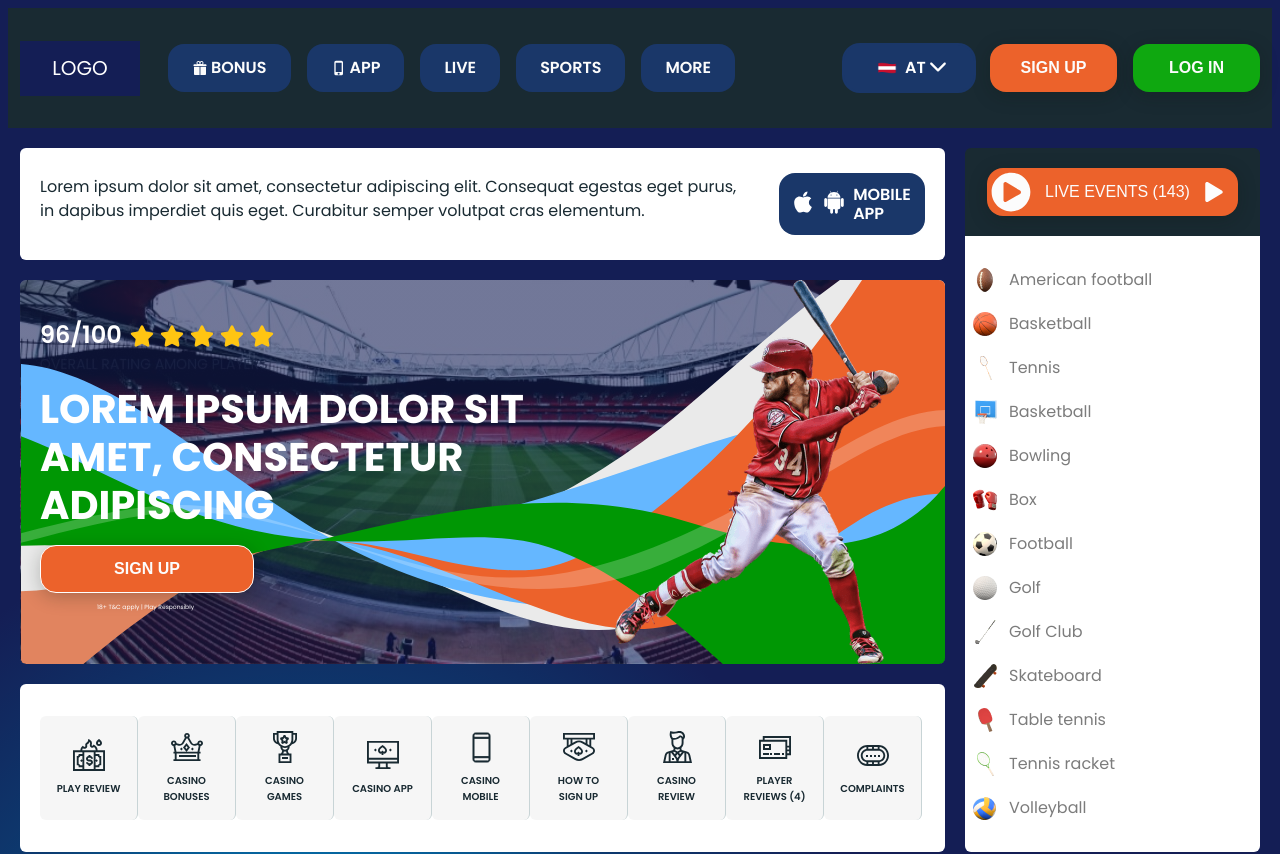
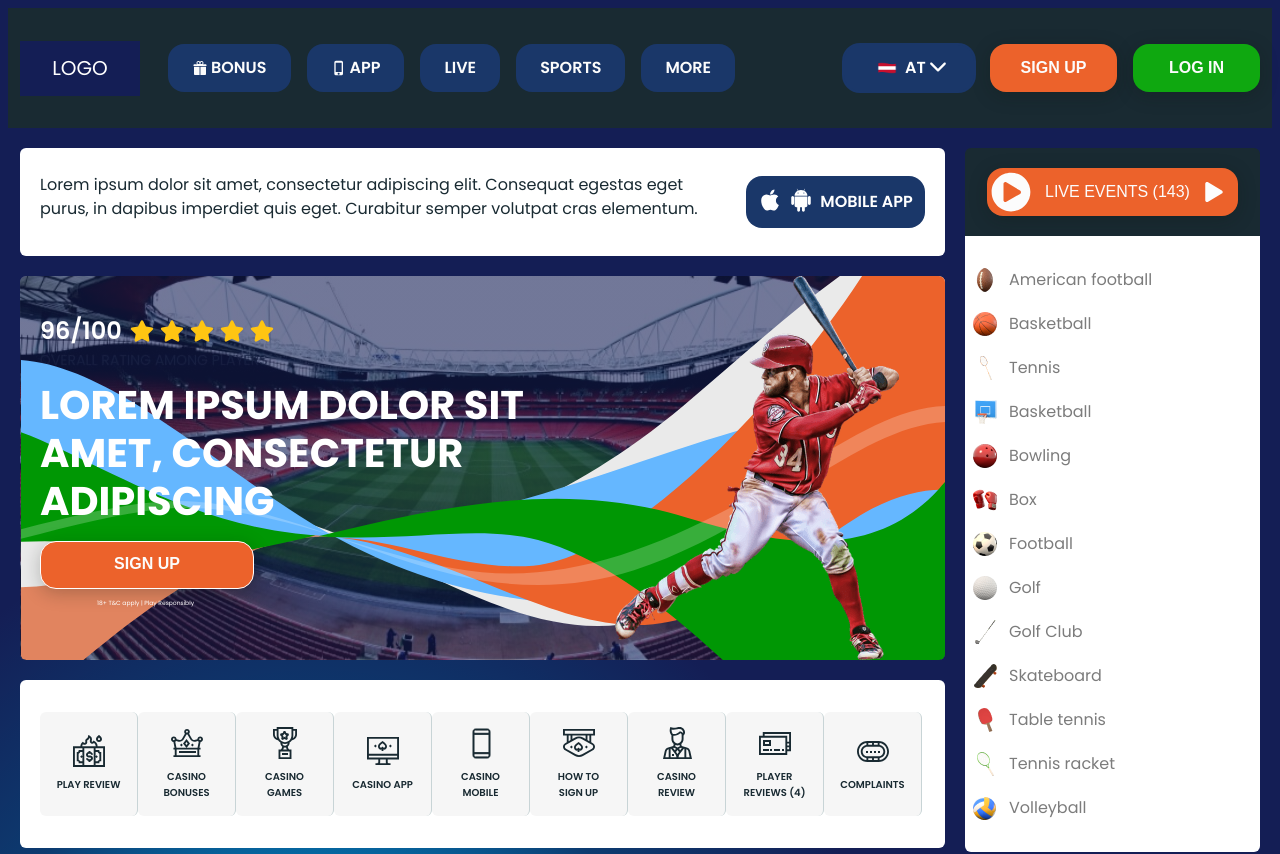
Before and after one commit to NatalySheludko/betting-platform, a React (Vite) app: page / in a window 1280 px wide. Shown: the top 854 px of the page. Built offline with nearby package versions, Linux system fonts and the light colour scheme; a web font is replaced by a local one.

Commit message:
add width

```diff
--- a/src/components/Header/Header.module.css
+++ b/src/components/Header/Header.module.css
@@ -3,6 +3,8 @@
 }
 
 .navContainer {
+  max-width: 320px;
+  margin: 0 auto;
   padding: 20px;
 }
 
@@ -68,6 +70,10 @@
 }
 
 @media (min-width: 440px) {
+  .navContainer {
+    max-width: 768px;
+  }
+
   .navOptions {
     display: none;
     flex-direction: row;
--- a/src/components/MobileApp/MobileApp.module.css
+++ b/src/components/MobileApp/MobileApp.module.css
@@ -63,10 +63,10 @@
   }
 
   .mobileAppText {
-    width: 100%;
+    width: 666px;
   }
 
   .mobileAppLink {
-    width: unset;
+    width: 179px;
   }
 }
```
